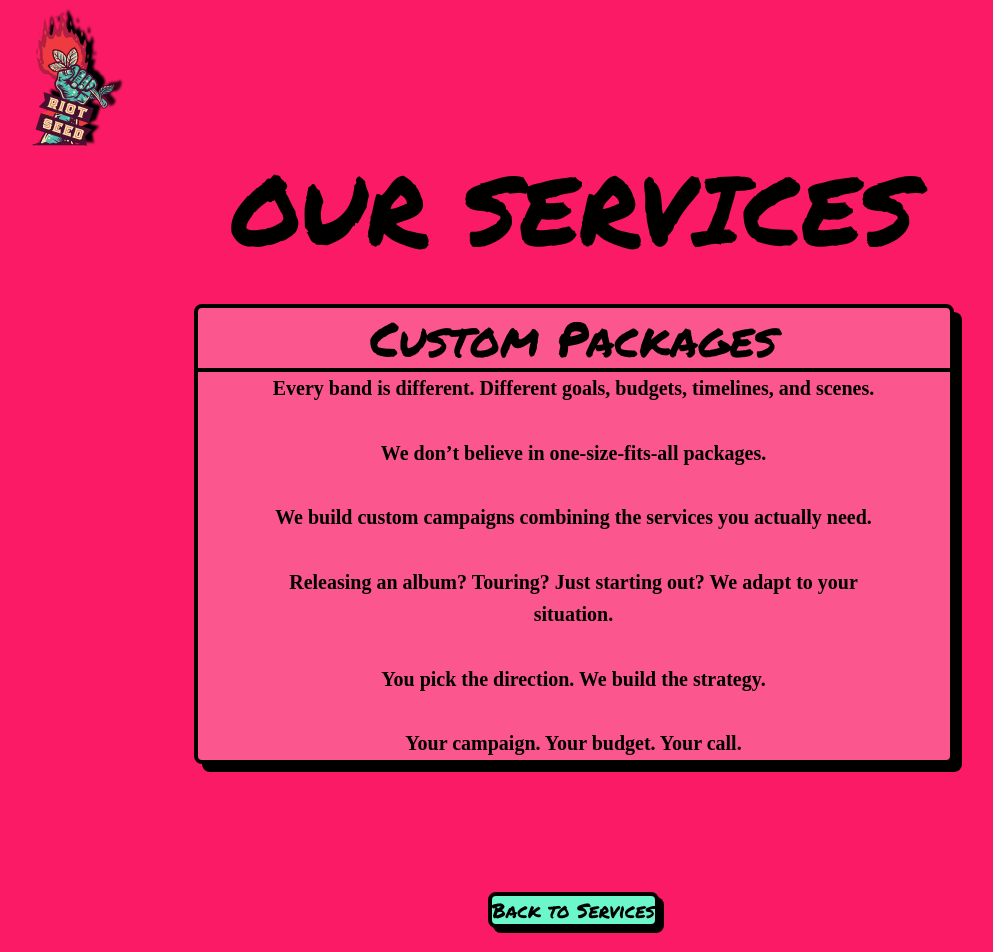
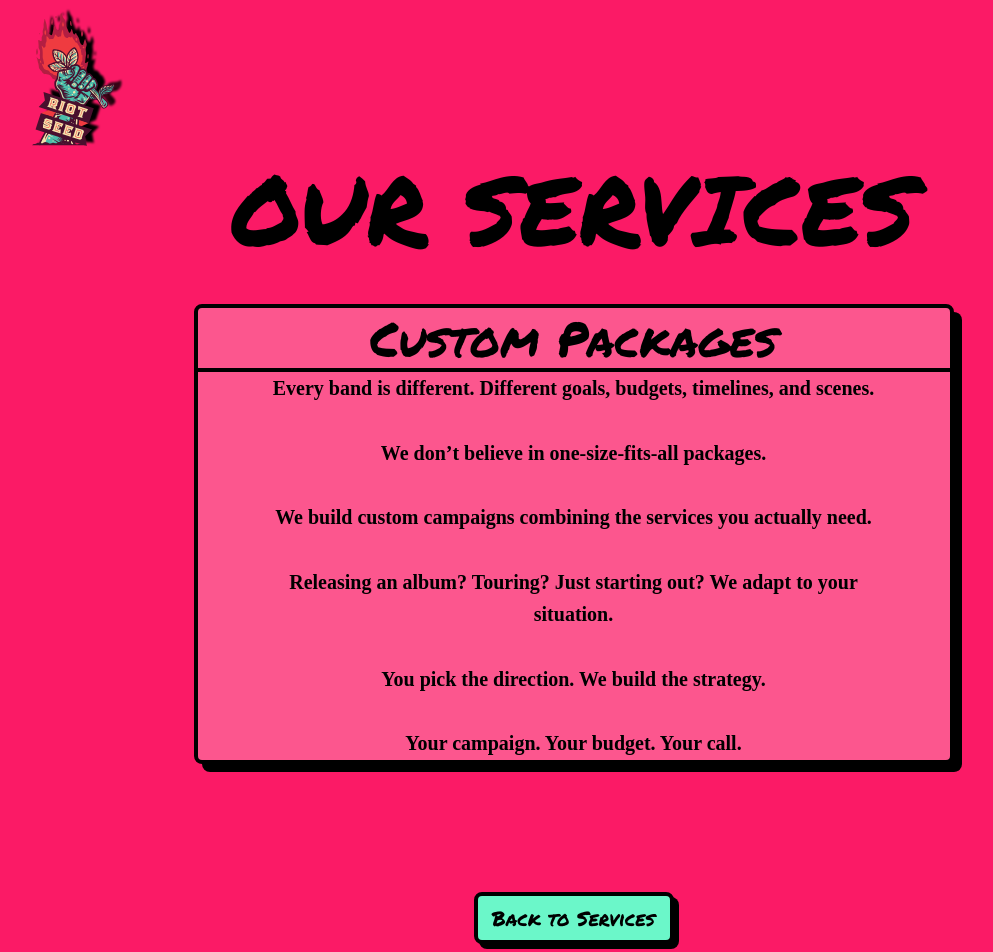
Before and after one commit to Cmbs86/Riotseed, a React (Vite) app: page /services/custom-packages in a window 1280 px wide. Shown: the top 952 px of the page, without its empty margins (59-1052 px from the left). Built offline with nearby package versions, Linux system fonts and the light colour scheme; a web font is replaced by a local one.

Commit message:
create logic for landing button back to services

```diff
--- a/src/pages/ServiceDetail.tsx
+++ b/src/pages/ServiceDetail.tsx
@@ -1,18 +1,29 @@
 import { useMemo, useEffect } from "react";
-import { Link, useParams } from "react-router-dom";
+import { Link, useNavigate, useParams } from "react-router-dom";
 import { services } from "../data/services";
 
 const ServiceDetail = () => {
   const { slug } = useParams<{ slug: string }>();
-
+  const navigate = useNavigate();
   const service = useMemo(
     () => services.find((item) => item.slug === slug),
-    [slug]
+    [slug],
   );
 
   useEffect(() => {
     window.scrollTo(0, 0);
   }, []);
+
+  const handleBackToServices = () => {
+    navigate("/");
+
+    setTimeout(() => {
+      const servicesSection = document.getElementById("services");
+      if (servicesSection) {
+        servicesSection.scrollIntoView({ behavior: "smooth" });
+      }
+    }, 300);
+  };
 
   if (!service) {
     return (
@@ -50,7 +61,6 @@ const ServiceDetail = () => {
         <div className="w-full flex justify-center">
           {/* FLEX COLUMN WRAPPER (this is the key fix) */}
           <div className="w-full max-w-[920px] min-h-[60vh] flex flex-col items-center">
-
             {/* CARD */}
             <article className="w-full max-w-[760px] bg-primary-pink border-4 border-primary-black rounded-lg shadow-[8px_8px_0px_#000000] px-8 pt-12 pb-20 md:px-14 md:pt-16 md:pb-24">
               <h2 className="font-permanent-marker text-4xl md:text-5xl text-primary-black text-center leading-tight mb-10">
@@ -75,12 +85,25 @@ const ServiceDetail = () => {
             <div className="flex-1 min-h-[6rem] md:min-h-[8rem]" />
 
             {/* BUTTON */}
-            <Link
-              to="/"
-              className="font-permanent-marker text-xl text-primary-black bg-primary-green border-4 border-primary-black rounded-lg px-6 py-3 shadow-[5px_5px_0px_#000000] hover:shadow-[2px_2px_0px_#000000] hover:translate-x-[3px] hover:translate-y-[3px] transition-all duration-100"
+            <button
+              onClick={handleBackToServices}
+              className="
+    font-permanent-marker text-xl
+    text-primary-black
+    bg-primary-green
+    border-4 border-primary-black
+    rounded-lg
+    w-50 h-13
+    flex items-center justify-center
+    shadow-[5px_5px_0px_#000000]
+    hover:shadow-[2px_2px_0px_#000000]
+    hover:translate-x-0.75
+    hover:translate-y-0.75
+    transition-all duration-500
+  "
             >
               Back to Services
-            </Link>
+            </button>
           </div>
         </div>
 
```
